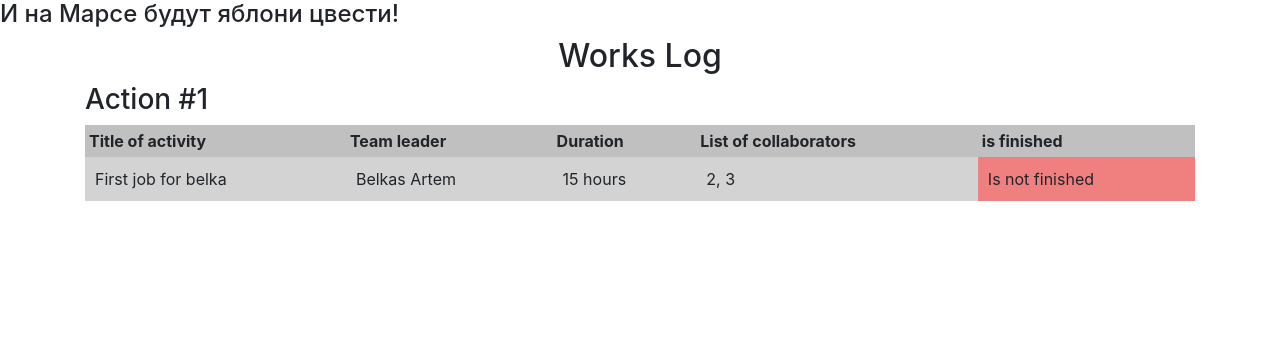
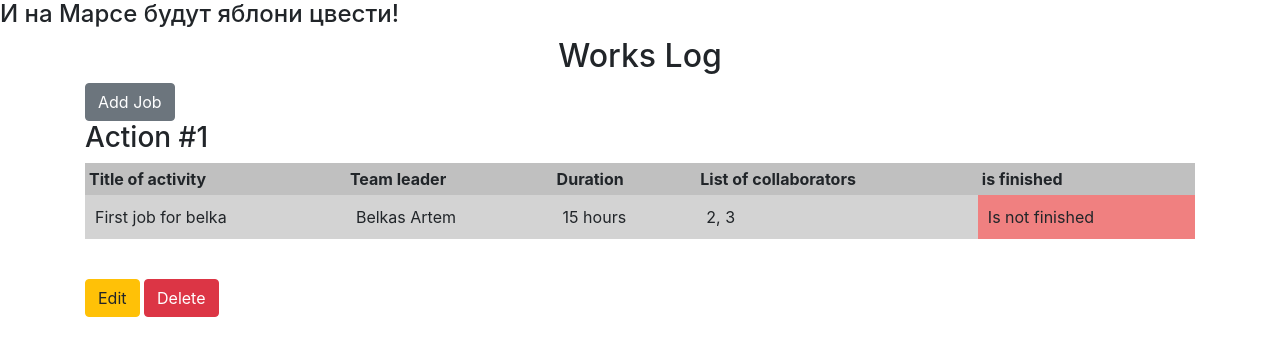
Before and after one commit to KapBelka/web_with_db, a Flask app: page / in a window 1280 px wide. Shown: the part 72-428 px from the top of the page. Run offline with Flask 2, Linux system fonts and the light colour scheme; a user stored in the database is signed in; data comes from the database, SQL or seed files in the repository; both versions use the stored data as it was before the commit; some libraries are stand-ins or nearby versions.

Commit message:
lesson task 2

```diff
--- a/main.py
+++ b/main.py
@@ -1,6 +1,9 @@
-from flask import Flask, render_template
-from flask_login import login_manager, login_user, logout_user, login_required, LoginManager
+import flask_login
+from flask import Flask, render_template, request
+from flask_login import login_manager, login_user, logout_user, login_required, LoginManager, \
+    current_user
 from flask_wtf import FlaskForm
+from werkzeug.exceptions import abort
 from werkzeug.utils import redirect
 from wtforms import *
 from wtforms.fields.html5 import *
@@ -39,7 +42,6 @@ class LoginForm(FlaskForm):
 
 class JobAddForm(FlaskForm):
     job_title = StringField('Job Title', validators=[DataRequired()])
-    team_leader = IntegerField('Team Leader id', validators=[DataRequired()])
     work_size = IntegerField('Work Size', validators=[DataRequired()])
     collaborators = StringField('Collaborators', validators=[DataRequired()])
     is_job_finished = BooleanField('Is job finished?')
@@ -131,22 +133,67 @@ def logout():
 
 
 @app.route('/job_add',  methods=['GET', 'POST'])
+@login_required
 def job_add():
     form = JobAddForm()
     if form.validate_on_submit():
-        print(1)
         session = db_session.create_session()
         job = Jobs(
-            team_leader=form.team_leader.data,
+            team_leader=current_user.id,
             job=form.job_title.data,
             work_size=form.work_size.data,
             collaborators=form.collaborators.data,
-            is_finished=form.is_job_finished.data
+            is_finished=form.is_job_finished.data,
         )
         session.add(job)
         session.commit()
         return redirect('/index')
     return render_template('job_add.html', title='Добавление работы', form=form)
+
+
+@app.route('/job_edit/<int:id>',  methods=['GET', 'POST'])
+@login_required
+def job_edit(id):
+    form = JobAddForm()
+    if request.method == "GET":
+        session = db_session.create_session()
+        job = session.query(Jobs).filter(Jobs.id == id, ((Jobs.team_leader == current_user.id) |
+                                                         (current_user.id == 1))).first()
+        if job:
+            form.job_title.data = job.job
+            form.work_size.data = job.work_size
+            form.collaborators.data = job.collaborators
+            form.is_job_finished.data = job.is_finished
+        else:
+            abort(404)
+    if form.validate_on_submit():
+        session = db_session.create_session()
+        job = session.query(Jobs).filter(Jobs.id == id, ((Jobs.team_leader == current_user.id) |
+                                                         (current_user.id == 1))).first()
+        if job:
+            job.job = form.job_title.data
+            job.work_size = form.work_size.data
+            job.collaborators = form.collaborators.data
+            job.is_finished = form.is_job_finished.data
+            session.commit()
+            return redirect('/index')
+        else:
+            abort(404)
+    return render_template('job_add.html', title='Добавление работы', form=form)
+
+
+@app.route('/job_delete/<int:id>', methods=['GET', 'POST'])
+@login_required
+def job_delete(id):
+    session = db_session.create_session()
+    job = session.query(Jobs).filter(Jobs.id == id, ((Jobs.team_leader == current_user.id) |
+                                                     (current_user.id == 1))).first()
+    if job:
+        session.delete(job)
+        session.commit()
+    else:
+        abort(404)
+    return redirect('/')
 
 
 def main():
--- a/templates/index.html
+++ b/templates/index.html
@@ -1,8 +1,11 @@
 {% extends "base.html" %}
 
 {% block content %}
-    <div align="center">
-        <h2>Works Log</h2>
+    <div>
+        <h2 align="center">Works Log</h2>
+        {% if current_user.is_authenticated %}
+            <a href="/job_add" class="btn btn-secondary">Add Job</a>
+        {% endif %}
         {% for job in jobs_list %}
             <h3 align="left">Action #{{job.id}}</h3>
             <table width="100%" cellpadding="10px">
@@ -25,6 +28,12 @@
                     {% endif %}
                 </tr>
             </table>
+            {% if current_user.is_authenticated and (current_user.id == job.team_leader or current_user.id == 1) %}
+                <div>
+                    <a href="/job_edit/{{ job.id }}" class="btn btn-warning">Edit</a>
+                    <a href="/job_delete/{{ job.id }}" class="btn btn-danger">Delete</a>
+                </div>
+            {% endif %}
         {% endfor %}
     </div>
 {% endblock %}
```
Also changed, not shown: templates/job_add.html (+0 -9 lines), db/mars_explorer.db (deleted).
